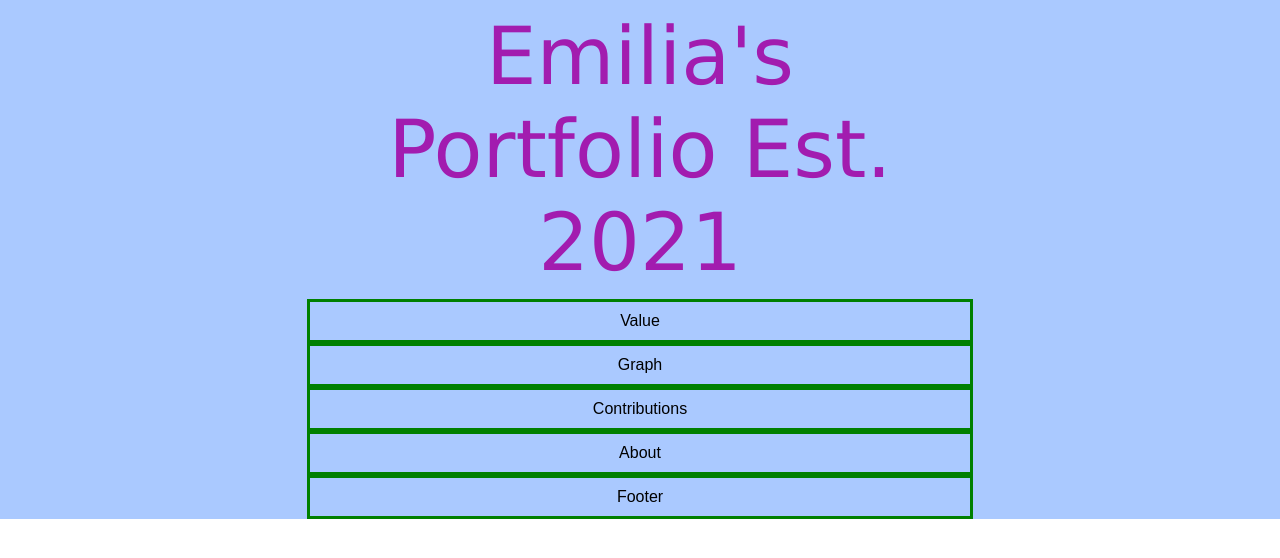
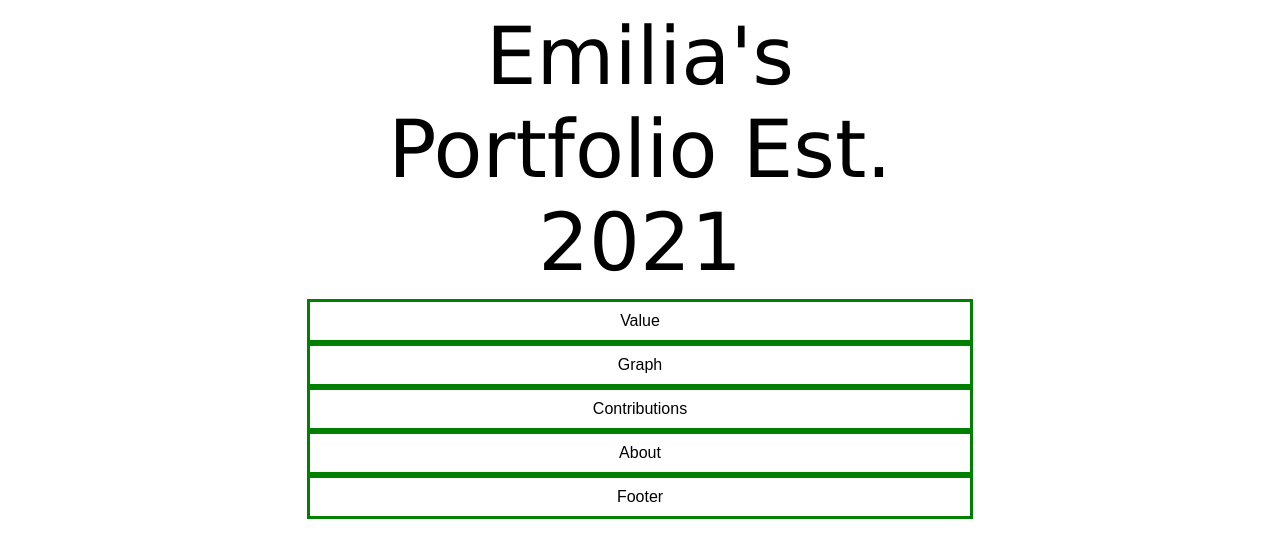
Before and after one commit to Douglas4739/Emilias-Portfolio, a React (Create React App) app: page / in a window 1280 px wide. Shown: the top 558 px of the page. Built offline with nearby package versions, Linux system fonts and the light colour scheme.

Commit message:
changed header font color

```diff
--- a/src/App.css
+++ b/src/App.css
@@ -1,4 +1,4 @@
 .App {
   text-align: center;
-  background-color:rgb(170, 201, 255);
+  background-color:rgb(255, 255, 255);
 }
--- a/src/Header.css
+++ b/src/Header.css
@@ -7,7 +7,7 @@ header {
     /* font-family: heytiny; */
     font-family: 'Lucida Sans', 'Lucida Sans Regular', 'Lucida Grande', 'Lucida Sans Unicode', Geneva, Verdana, sans-serif;
     margin: auto;
-    color: rgb(162, 28, 175);
+    color: rgb(0, 0, 0);
     width: 50%;
     /* border: 3px solid green; */
     padding: 10px;
```
